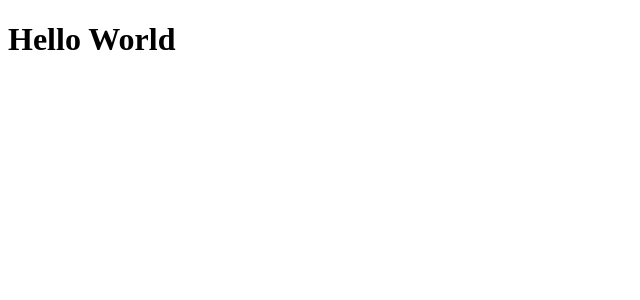
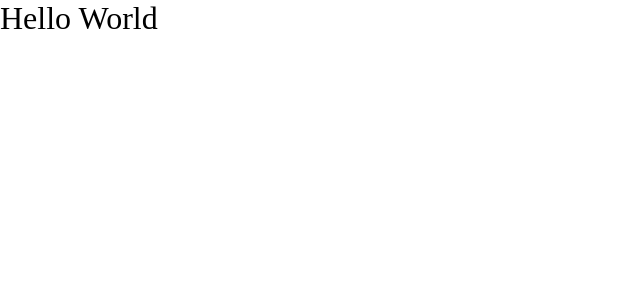
Before and after one commit to GuimaraesJC/dictionary-web-app, a React (Create React App) app: page / in a window 1280 px wide. Shown: the top 300 px of the page, without its empty margins (0-640 px from the left). Built offline with nearby package versions, Linux system fonts and the light colour scheme.

Commit message:
Adds styled-components and sets global styles

```diff
--- a/package.json
+++ b/package.json
@@ -13,6 +13,7 @@
     "react": "^18.2.0",
     "react-dom": "^18.2.0",
     "react-scripts": "5.0.1",
+    "styled-components": "^5.3.8",
     "typescript": "^4.4.2",
     "web-vitals": "^2.1.0"
   },
@@ -41,9 +42,13 @@
     ]
   },
   "devDependencies": {
+    "@types/styled-components": "^5.1.26",
     "@typescript-eslint/eslint-plugin": "^5.54.1",
     "@typescript-eslint/parser": "^5.54.1",
     "eslint": "^8.36.0",
     "eslint-plugin-react": "^7.32.2"
+  },
+  "resolutions": {
+    "styled-components": "^5"
   }
 }
--- a/src/index.tsx
+++ b/src/index.tsx
@@ -1,12 +1,15 @@
 import React from 'react';
 import ReactDOM from 'react-dom/client';
 import App from './App';
+
+import GlobalStyle from './styles/global';
 
 const root = ReactDOM.createRoot(
   document.getElementById('root') as HTMLElement
 );
 root.render(
   <React.StrictMode>
+    <GlobalStyle />
     <App />
   </React.StrictMode>
 );
--- /dev/null
+++ b/src/styles/global.ts
@@ -0,0 +1,31 @@
+import { createGlobalStyle } from 'styled-components';
+
+const GlobalStyle = createGlobalStyle`
+  html {
+    box-sizing: border-box;
+    font-size: 16px;
+  }
+
+  *,
+  *:after,
+  *:before {
+    box-sizing: inherit;
+  }
+
+  body, h1, h2, h3, h4, h5, h6, p, ol, ul {
+    margin: 0;
+    padding: 0;
+    font-weight: normal;
+  }
+
+  ol, ul {
+    list-style: none;
+  }
+
+  img {
+    max-width: 100%;
+    height: auto;
+  }
+`;
+
+export default GlobalStyle;
```
Also changed, not shown: 1 other file (tests, documents, lock files or other folders).
